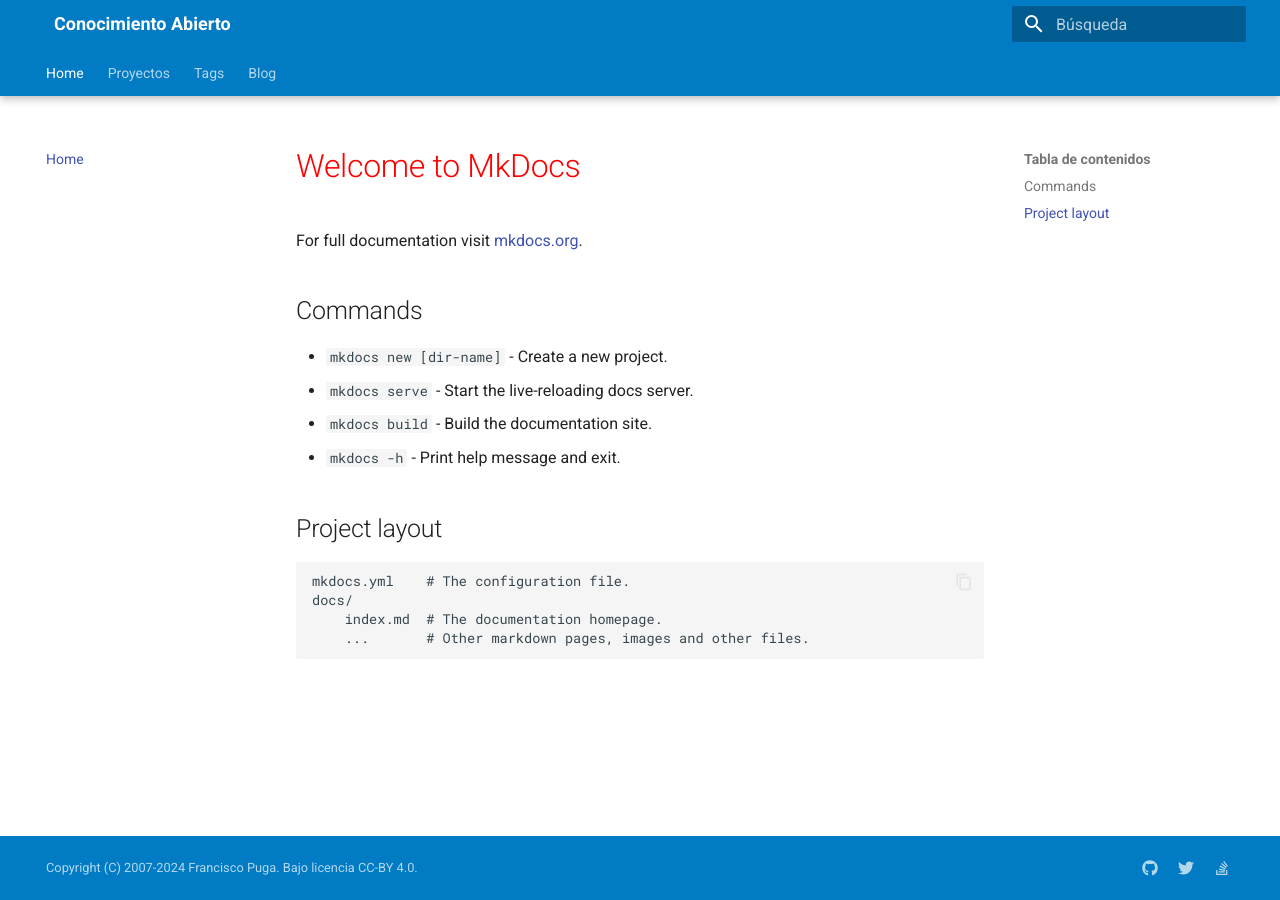
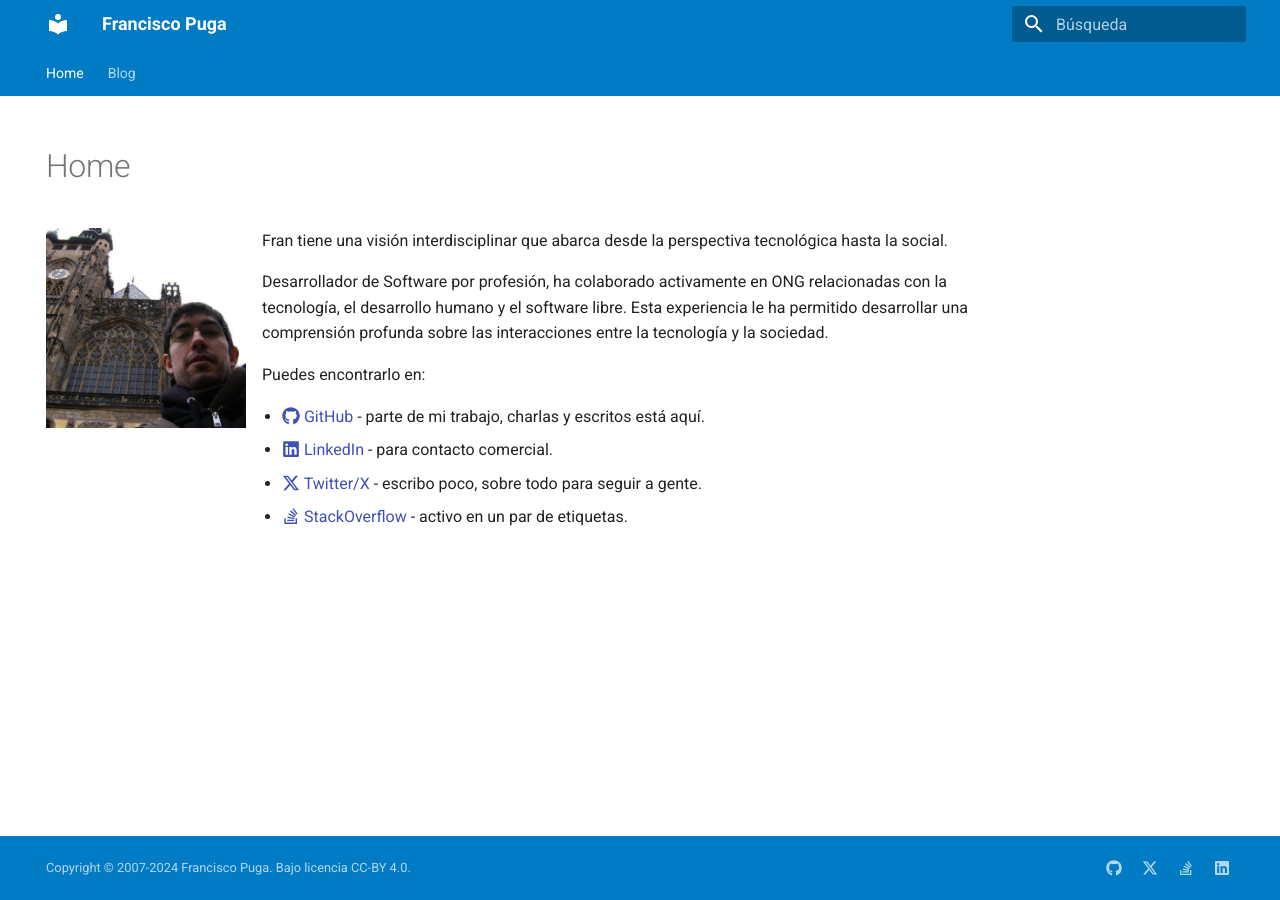
Before and after one commit to fpuga/conocimientoabierto, an MkDocs documentation site: the page built from docs/index.md, in a window 1280 px wide. Built offline with MkDocs 1.6.1 and Material for MkDocs 9.7.7, drawn with Linux system fonts in a browser that asks for light colours.

Commit message:
Small changes

```diff
--- a/docs/extra/extra.css
+++ b/docs/extra/extra.css
@@ -10,6 +10,12 @@
     --md-footer-bg-color--dark: #007bc4;
 }
 
-h1 {
-    color: red !important;
+.md-typeset img.crop-left-mug {
+    width: 200px;
+    height: 200px;
+    float: left;
+    margin-right: 1em;
+    margin-bottom: 1em;
+    object-fit: cover;
+    object-position: top;
 }
--- a/docs/extra/extra.js
+++ /dev/null
@@ -1 +0,0 @@
-console.log("Hola!")
--- a/docs/index.md
+++ b/docs/index.md
@@ -1,17 +1,19 @@
-# Welcome to MkDocs
+---
+# title: Página web personal de Francisco Puga
+hide:
+    - navigation
+    - title
+---
 
-For full documentation visit [mkdocs.org](https://www.mkdocs.org).
+![Francisco Puga](images/franciscopuga.jpg){ class=crop-left-mug }
 
-## Commands
+Fran tiene una visión interdisciplinar que abarca desde la perspectiva tecnológica hasta la social.
 
-* `mkdocs new [dir-name]` - Create a new project.
-* `mkdocs serve` - Start the live-reloading docs server.
-* `mkdocs build` - Build the documentation site.
-* `mkdocs -h` - Print help message and exit.
+Desarrollador de Software por profesión, ha colaborado activamente en ONG relacionadas con la tecnología, el desarrollo humano y el software libre. Esta experiencia le ha permitido desarrollar una comprensión profunda sobre las interacciones entre la tecnología y la sociedad.
 
-## Project layout
+Puedes encontrarlo en:
 
-    mkdocs.yml    # The configuration file.
-    docs/
-        index.md  # The documentation homepage.
-        ...       # Other markdown pages, images and other files.
+-   [:fontawesome-brands-github: GitHub](https://github.com/fpuga) - parte de mi trabajo, charlas y escritos está aquí.
+-   [:fontawesome-brands-linkedin: LinkedIn](hhttps://www.linkedin.com/in/francisco-puga-b25a8361/) - para contacto comercial.
+-   [:fontawesome-brands-x-twitter: Twitter/X](https://x.com/fpuga) - escribo poco, sobre todo para seguir a gente.
+-   [:fontawesome-brands-stack-overflow: StackOverflow](https://stackoverflow.com/users/930271/francisco-puga) - activo en un par de etiquetas.
--- a/docs/proyectos/index.md
+++ /dev/null
@@ -1 +0,0 @@
-# Mis proyectos
--- a/mkdocs.yml
+++ b/mkdocs.yml
@@ -1,33 +1,41 @@
-site_name: Conocimiento Abierto
-site_description: Blog personal de Francisco Puga
-site_url: https://fpuga.github.io/conocimientoabierto
+site_name: Francisco Puga
+site_description: Página personal de Francisco Puga
+site_url: https://franciscopuga.es
 site_author: Francisco Puga
-copyright: Copyright (C) 2007-2024 Francisco Puga. Bajo licencia CC-BY 4.0.
+copyright: Copyright &copy; 2007-2024 Francisco Puga. Bajo licencia CC-BY 4.0.
 
 theme:
   name: material
   language: es
   custom_dir: overrides
+  # favicon: favicon.ico
   palette:
       scheme: conocimientoabierto
   features:
       - navigation.indexes
       - navigation.tabs
-      - navigation.tabs.sticky
+      # - navigation.tabs.sticky
       - navigation.sections
-      - navigation.top
-      - navigation.instant
-      - navigation.instant.progress
-      - navigation.tracking
-      - header.autohide
+      # - navigation.top
+      # - navigation.instant
+      # - navigation.instant.progress
+      # - navigation.tracking
+      # - header.autohide
       - toc.follow
       - content.code.copy
+      # - content.tabs.link
+      # navigation.footer
+      # navigation.indexes
+      # - search.highlight
+      # - search.share
+      # - search.suggest
+
 
 
 extra_css:
     - extra/extra.css
-extra_javascript:
-    - extra/extra.js
+# extra_javascript:
+#     - extra/extra.js
 
 exclude_docs: |
     drafts/            # A "drafts" directory anywhere.
@@ -43,7 +51,19 @@ plugins:
   - search
   - blog:
       blog_toc: true
-      archive_date_format: MMMM yyyy
+      # archive: false
+      archive_date_format: yyyy
+      archive_url_date_format: yyyy
+      categories: false
+      post_readtime: false
+
+
+
+      pagination_per_page: 5
+      # blog_dir: .
+      # categories_name: Categories
+      # post_url_format: "blog/{date}/{slug}"
+      # post_url_date_format: yyyy/MMM
       categories_allowed:
         - "General"
         - "Ibrahima Niang"
@@ -88,9 +108,9 @@ plugins:
         - "voluntariado"
         - "web 2.0"
         - "webcam"
-      pagination_per_page: 5
+
   - tags:
-      enabled: true
+      enabled: false
       tags: true
       tags_file: tags.md
       # tags_file: blog/tags.md
@@ -358,7 +378,11 @@ plugins:
         - "youtube"
 #   - privacy:
 #       enabled: !ENV [CI, false]
+#   - social:
+#       cards: !ENV [CARDS, false]
+
   - rss:
+      # enabled: !ENV [CARDS, false]
       match_path: "blog/posts/.*"
       abstract_chars_count: -1
       feed_ttl: 2880
@@ -367,10 +391,13 @@ plugins:
         # as_creation: date.created
         # as_update: date.updated
         as_creation: date
-        as_update: git
+        # as_update: git
       feeds_filenames:
         rss_created: rss.xml
-        rss_updated: rss-updated.xm
+        rss_updated: rss-updated.xml
+    #   categories:
+    #     - categories
+    #     - tags
 
 extra:
   generator: false
@@ -378,37 +405,61 @@ extra:
     - icon: fontawesome/brands/github
       name: fpuga on GitHub
       link: https://github.com/fpuga
-    - icon: fontawesome/brands/twitter
+    - icon: fontawesome/brands/x-twitter
       name: fpuga on X
       link: https://x.com/fpuga
     - icon: fontawesome/brands/stack-overflow
       name: fpuga on StackOverflow
       link: https://stackoverflow.com/users/930271/francisco-puga
+    - icon: fontawesome/brands/linkedin
+      link: hhttps://www.linkedin.com/in/francisco-puga-b25a8361/
 
 
 markdown_extensions:
   - attr_list
+  # - def_list
   - abbr
   - md_in_html
   - admonition
   - pymdownx.details
-  - pymdownx.superfences
   - pymdownx.highlight:
       anchor_linenums: true
       line_spans: __span
       pygments_lang_class: true
   - pymdownx.inlinehilite
-  - pymdownx.snippets
   - pymdownx.tabbed:
         alternate_style: true
   - pymdownx.emoji:
       emoji_index: !!python/name:material.extensions.emoji.twemoji
       emoji_generator: !!python/name:material.extensions.emoji.to_svg
+#   - pymdownx.magiclink:
+#       repo_url_shorthand: true
+#       user: KumoCorp
+#       repo: kumomta
+  - pymdownx.snippets:
+    #   base_path:
+    #     - assets
+  # - pymdownx.tasklist:
+  #       custom_checkbox: true
+  - pymdownx.superfences:
+    #   custom_fences:
+    #     - name: mermaid
+    #       class: mermaid
+    #       format: !!python/name:pymdownx.superfences.fence_code_format
+
 
 nav:
-  - Home: index.md
-  - Proyectos: proyectos/
-  - Tags: tags.md
-  - Blog:
-     - blog/index.md
+    - index.md
+  # - Home: index.md
+  # - Proyectos: proyectos/
+  # - Tags: tags.md
+    - Blog:
+      - blog/index.md
      # - blog/tags.md
+
+#   - "Blog": index.md
+#   - "About": about.md
+#   - "Mentoring": mentoring.md
+#   - "Sponsor": sponsor.md
+#   - "Projects": projects.md
+#   - "Publications": publications.md
--- a/overrides/partials/header.html
+++ /dev/null
@@ -1,113 +0,0 @@
-<!--
-  Copyright (c) 2016-2024 Martin Donath <martin.donath@squidfunk.com>
-
-  Permission is hereby granted, free of charge, to any person obtaining a copy
-  of this software and associated documentation files (the "Software"), to
-  deal in the Software without restriction, including without limitation the
-  rights to use, copy, modify, merge, publish, distribute, sublicense, and/or
-  sell copies of the Software, and to permit persons to whom the Software is
-  furnished to do so, subject to the following conditions:
-
-  The above copyright notice and this permission notice shall be included in
-  all copies or substantial portions of the Software.
-
-  THE SOFTWARE IS PROVIDED "AS IS", WITHOUT WARRANTY OF ANY KIND, EXPRESS OR
-  IMPLIED, INCLUDING BUT NOT LIMITED TO THE WARRANTIES OF MERCHANTABILITY,
-  FITNESS FOR A PARTICULAR PURPOSE AND NON-INFRINGEMENT. IN NO EVENT SHALL THE
-  AUTHORS OR COPYRIGHT HOLDERS BE LIABLE FOR ANY CLAIM, DAMAGES OR OTHER
-  LIABILITY, WHETHER IN AN ACTION OF CONTRACT, TORT OR OTHERWISE, ARISING
-  FROM, OUT OF OR IN CONNECTION WITH THE SOFTWARE OR THE USE OR OTHER DEALINGS
-  IN THE SOFTWARE.
--->
-
-<!-- Determine classes -->
-{% set class = "md-header" %}
-{% if "navigation.tabs.sticky" in features %}
-  {% set class = class ~ " md-header--shadow md-header--lifted" %}
-{% elif "navigation.tabs" not in features %}
-  {% set class = class ~ " md-header--shadow" %}
-{% endif %}
-
-<!-- Header -->
-<header class="{{ class }}" data-md-component="header">
-  <nav
-    class="md-header__inner md-grid"
-    aria-label="{{ lang.t('header') }}"
-  >
-
-    <!-- Link to home -->
-    <!-- Button to open drawer -->
-    <label class="md-header__button md-icon" for="__drawer">
-      {% set icon = config.theme.icon.menu or "material/menu" %}
-      {% include ".icons/" ~ icon ~ ".svg" %}
-    </label>
-
-    <!-- Header title -->
-    <div class="md-header__title" data-md-component="header-title">
-      <div class="md-header__ellipsis">
-        <div class="md-header__topic">
-          <span class="md-ellipsis">
-              <a
-                  href="{{ config.extra.homepage | d(nav.homepage.url, true) | url }}"
-                  title="{{ config.site_name | e }}"
-                  aria-label="{{ config.site_name }}"
-             >
-                {{ config.site_name }}
-            </a>
-          </span>
-        </div>
-        <div class="md-header__topic" data-md-component="header-topic">
-          <span class="md-ellipsis">
-            {% if page.meta and page.meta.title %}
-              {{ page.meta.title }}
-            {% else %}
-              {{ page.title }}
-            {% endif %}
-          </span>
-        </div>
-      </div>
-    </div>
-
-    <!-- Color palette toggle -->
-    {% if config.theme.palette %}
-      {% if not config.theme.palette is mapping %}
-        {% include "partials/palette.html" %}
-      {% endif %}
-    {% endif %}
-
-    <!-- User preference: color palette -->
-    {% if not config.theme.palette is mapping %}
-      {% include "partials/javascripts/palette.html" %}
-    {% endif %}
-
-    <!-- Site language selector -->
-    {% if config.extra.alternate %}
-      {% include "partials/alternate.html" %}
-    {% endif %}
-
-    <!-- Button to open search modal -->
-    {% if "material/search" in config.plugins %}
-      <label class="md-header__button md-icon" for="__search">
-        {% set icon = config.theme.icon.search or "material/magnify" %}
-        {% include ".icons/" ~ icon ~ ".svg" %}
-      </label>
-
-      <!-- Search interface -->
-      {% include "partials/search.html" %}
-    {% endif %}
-
-    <!-- Repository information -->
-    {% if config.repo_url %}
-      <div class="md-header__source">
-        {% include "partials/source.html" %}
-      </div>
-    {% endif %}
-  </nav>
-
-  <!-- Navigation tabs (sticky) -->
-  {% if "navigation.tabs.sticky" in features %}
-    {% if "navigation.tabs" in features %}
-      {% include "partials/tabs.html" %}
-    {% endif %}
-  {% endif %}
-</header>
```
Also changed, not shown: docs/blog/index.md (+0 -1 lines), docs/proyectos/pro1.md (deleted, +0 -12 lines), docs/tags.md (deleted, +0 -2 lines), docs/images/franciscopuga.jpg (added).
